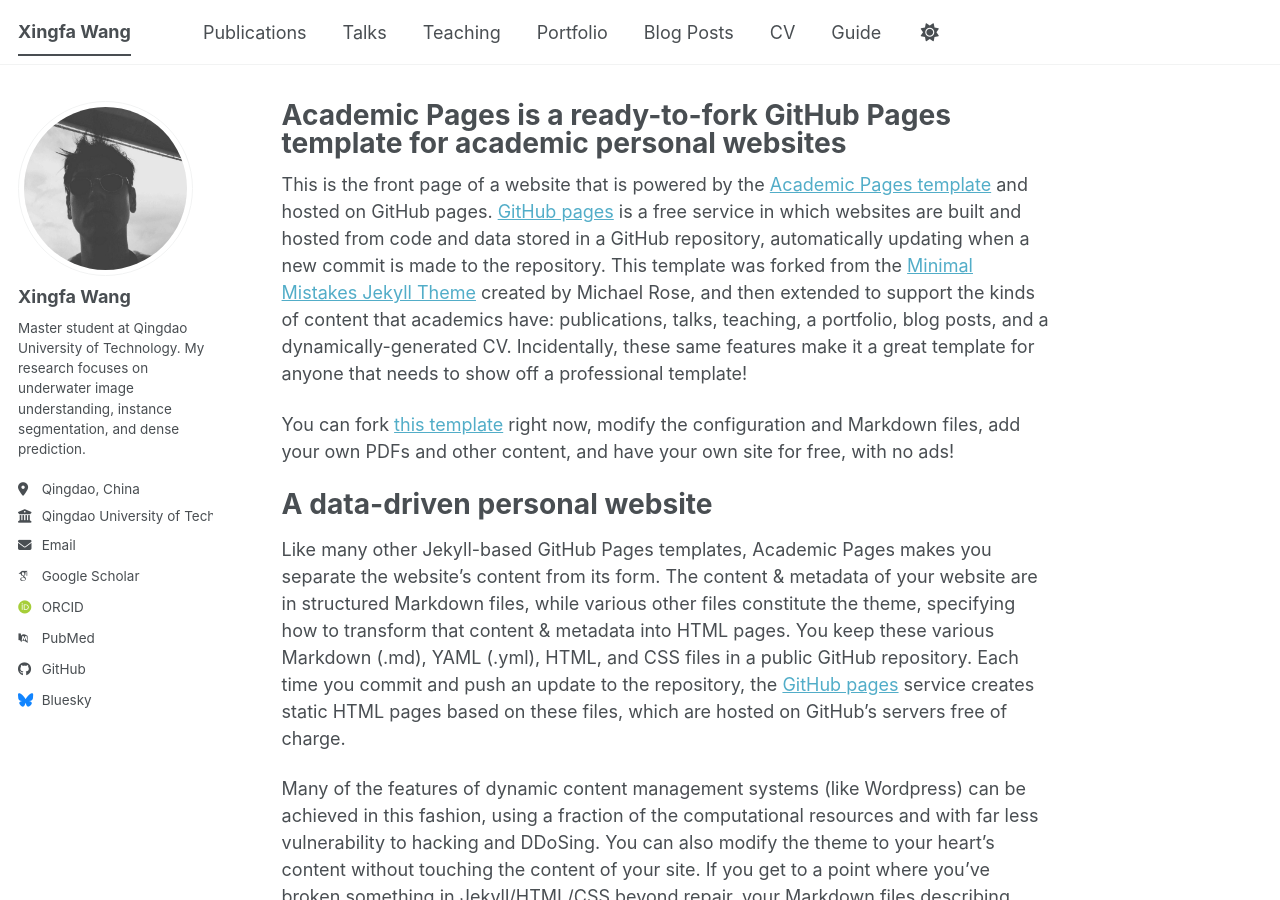
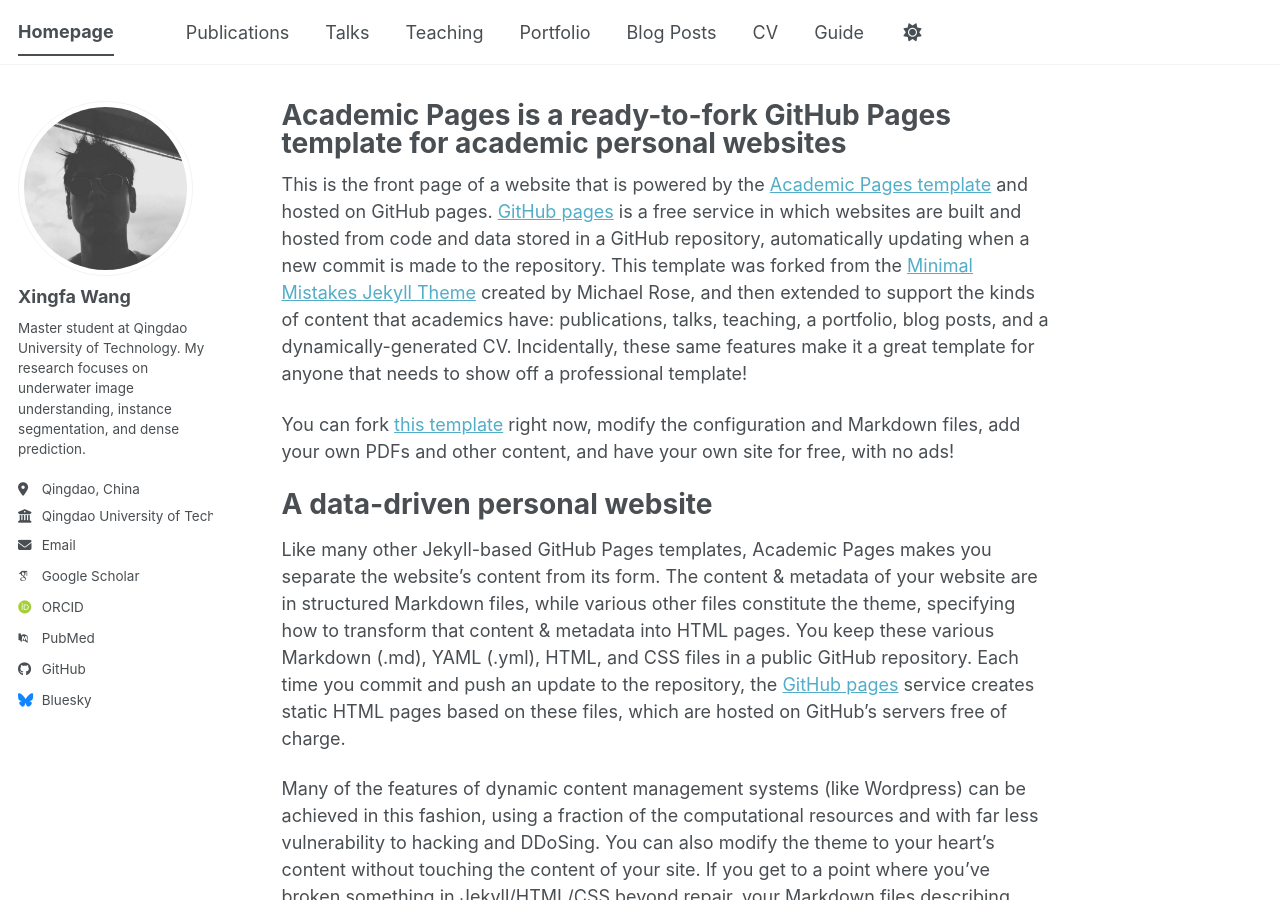
Before and after one commit to xfwang-qut/xfwang-qut.github.io, a Jekyll site: the page built from _pages/about.md, in a window 1280 px wide and 900 px high. Built offline with Jekyll 4.4.1, drawn with Linux system fonts in a browser that asks for light colours; some web fonts are replaced; a script bundle is joined from its source files by our own code; library files that are not in the unit come from our copies.

Commit message:
Update _config.yml

```diff
--- a/_config.yml
+++ b/_config.yml
@@ -9,7 +9,7 @@
 # Basic Site Settings
 locale                   : "en-US"
 site_theme               : "default" # The available themes options are "default", "air", "sunrise", "mint", "dirt" and "contrast"
-title                    : "Xingfa Wang"
+title                    : "Homepage"
 title_separator          : "-"
 name                     : &name "Xingfa Wang"
 description              : &description "Personal academic website"   # Update this with a general description of your site, this is the default if not overridden by a page
```
